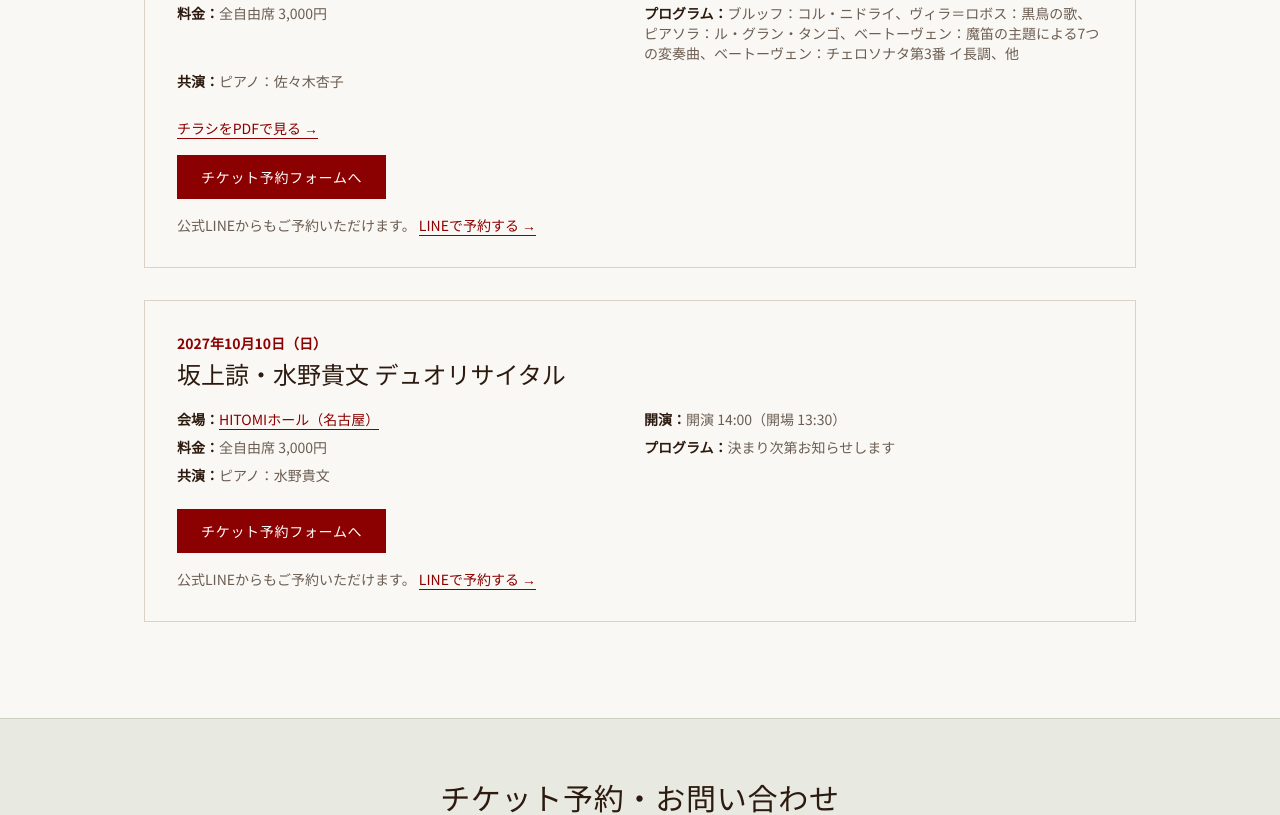
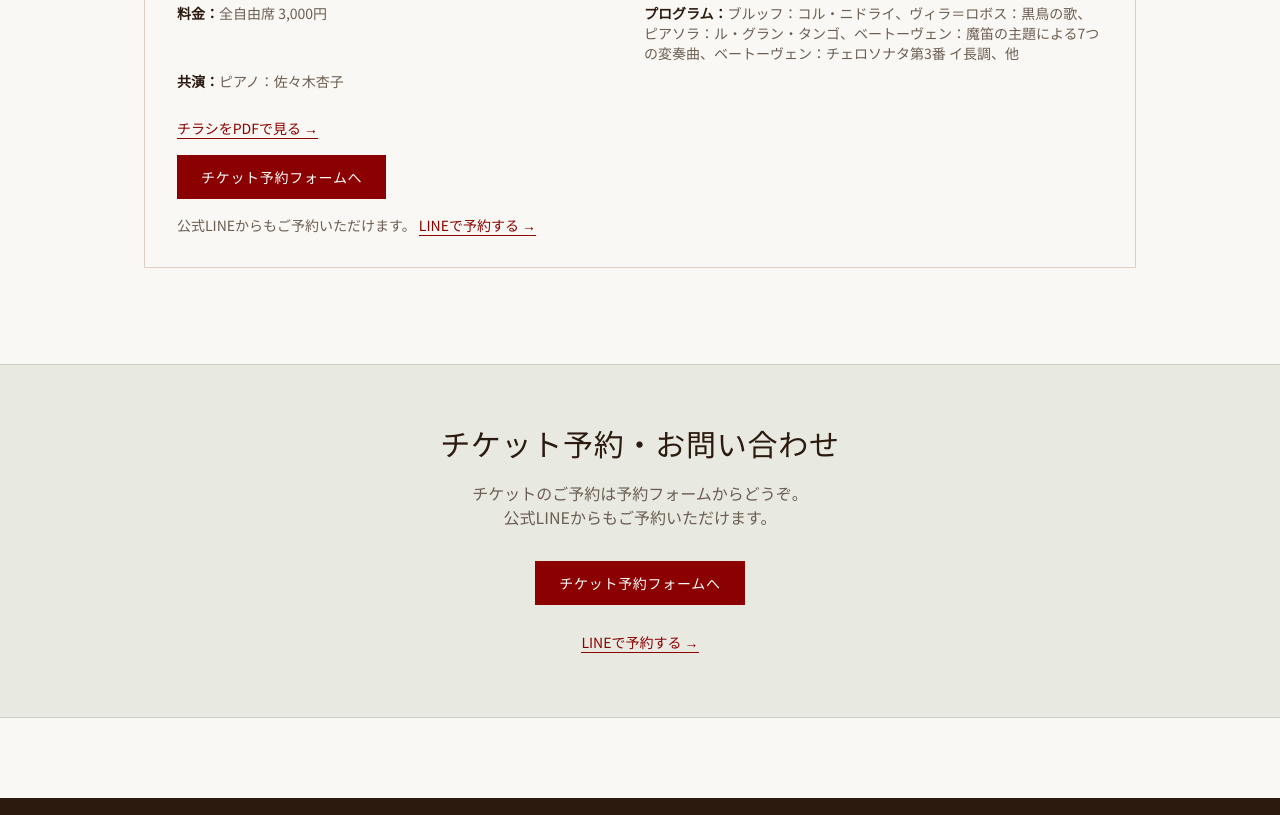
Before and after one commit to srlcvc/ryosakaue-website, a Next.js app: page /concert in a window 1280 px wide. Shown: the part 1053-1868 px from the top of the page. Built offline with nearby package versions, Linux system fonts and the light colour scheme.

Commit message:
10月10日デュオリサイタルを一時非表示に（hidden: true）

```diff
--- a/app/concert/page.tsx
+++ b/app/concert/page.tsx
@@ -36,6 +36,7 @@ const upcoming = [
   },
   {
     isoDate: '2027-10-10',
+    hidden: true, // 公開するときは false にする
     date: '2027年10月10日（日）',
     title: '坂上諒・水野貴文 デュオリサイタル',
     venue: 'HITOMIホール（名古屋）',
@@ -60,7 +61,7 @@ export default function ConcertPage() {
       <section className="max-w-5xl mx-auto px-4 py-16">
         <p className="section-sub">Upcoming</p>
         <h2 className="section-title mb-12">今後のコンサート</h2>
-        {upcoming.map((c) => {
+        {upcoming.filter((c) => !('hidden' in c && c.hidden)).map((c) => {
           const isPast = new Date(c.isoDate) < new Date();
           return (
             <div key={c.isoDate} className="border border-warm-border p-8 mb-8">
@@ -181,6 +182,7 @@ export default function ConcertPage() {
           }),
         }}
       />
+      {!upcoming.some((c) => c.isoDate === '2027-10-10' && 'hidden' in c && c.hidden) && (
       <script
         type="application/ld+json"
         dangerouslySetInnerHTML={{
@@ -213,6 +215,7 @@ export default function ConcertPage() {
           }),
         }}
       />
+      )}
     </>
   );
 }
```
